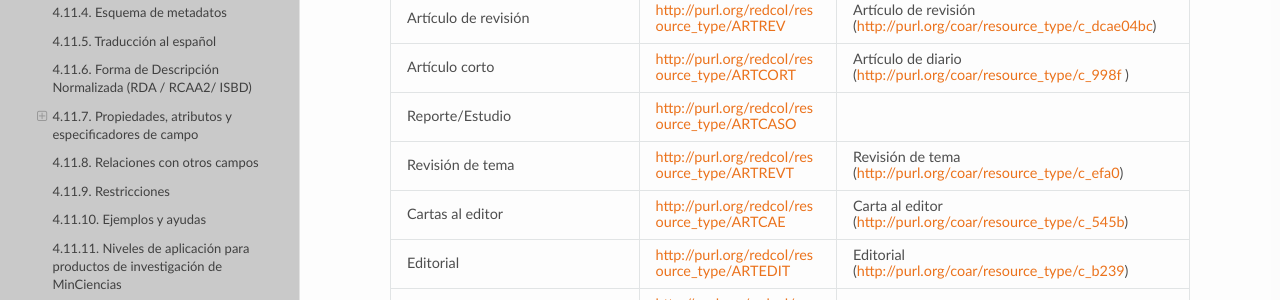
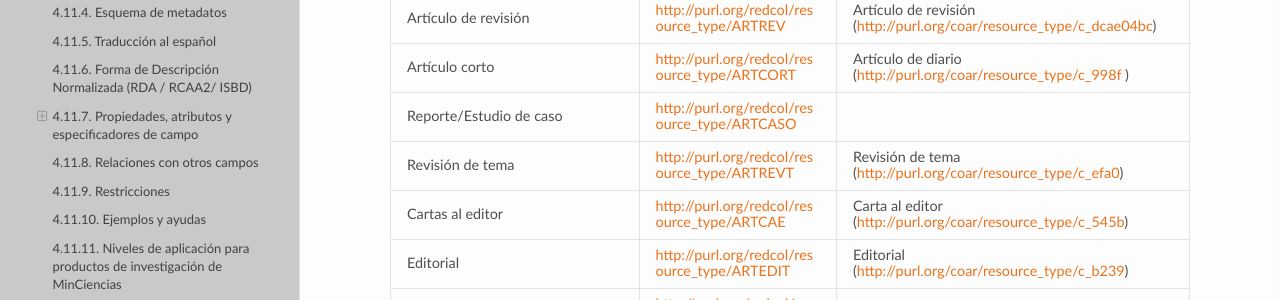
Before and after one commit to rcic/openaire4, a Sphinx documentation site: the page built from docs/field_publicationtype.rst, in a window 1280 px wide and 900 px high, scrolled down 14110 px. Shown: the part 151-451 px from the top of the window. Built offline with Sphinx 7.4.7 and the Read the Docs theme 2.0.0, drawn with Linux system fonts in a browser that asks for light colours; some web fonts are replaced; a script that is not in the unit is left out.

Commit message:
Update field_publicationtype.rst

```diff
--- a/docs/field_publicationtype.rst
+++ b/docs/field_publicationtype.rst
@@ -643,7 +643,7 @@ Para el caso de artículos de revistas científicas, se ha hecho una alineación
 +-------------------------------------------------------+--------------------------------------------------+-------------------------------------------------------------------------------+
 | Artículo corto                                        |  http://purl.org/redcol/resource\_type/ARTCORT   | Artículo de diario  (http://purl.org/coar/resource_type/c\_998f )             |
 +-------------------------------------------------------+--------------------------------------------------+-------------------------------------------------------------------------------+
-| Reporte/Estudio                                       |  http://purl.org/redcol/resource\_type/ARTCASO   |                                                                               |
+| Reporte/Estudio de caso                               |  http://purl.org/redcol/resource\_type/ARTCASO   |                                                                               |
 +-------------------------------------------------------+--------------------------------------------------+-------------------------------------------------------------------------------+
 | Revisión de tema                                      |  http://purl.org/redcol/resource\_type/ARTREVT   | Revisión de tema (http://purl.org/coar/resource_type/c\_efa0)                 |
 +-------------------------------------------------------+--------------------------------------------------+-------------------------------------------------------------------------------+
```
